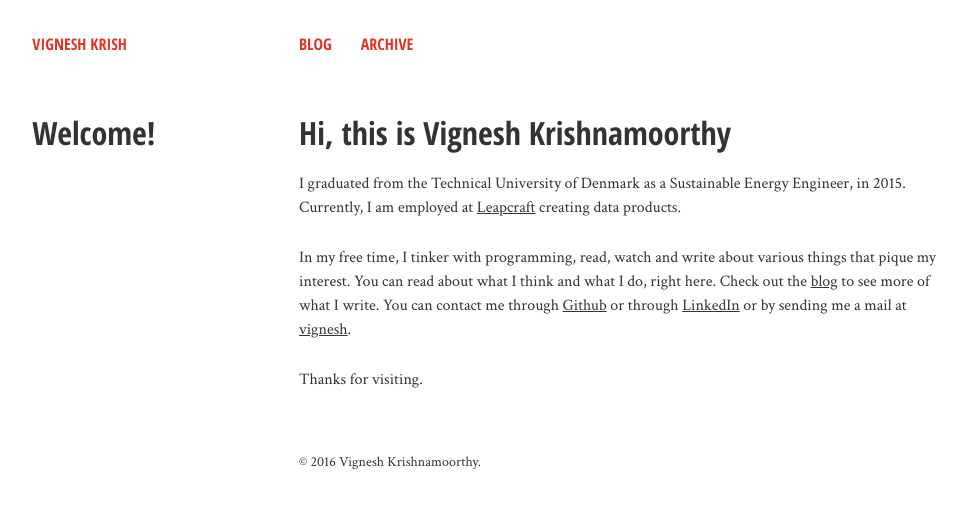
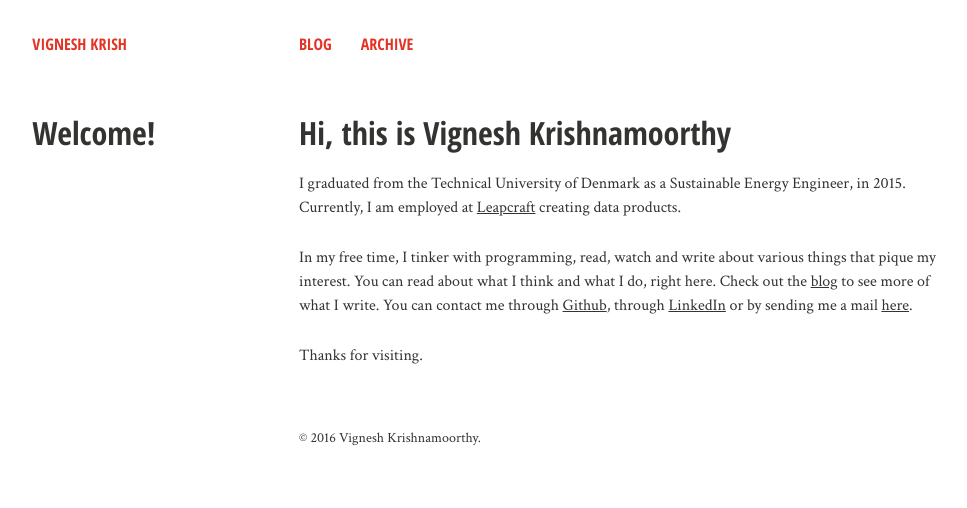
Before and after one commit to vignkri/vignkri.github.io, a Jekyll site: the page built from index.md, in a window 1280 px wide. Shown: the top 508 px of the page, without its empty margins (21-988 px from the left). Built offline with Jekyll 4.4.1, drawn with Linux system fonts in a browser that asks for light colours; nearby versions of some CDN libraries.

Commit message:
Formatting fixes.

```diff
--- a/index.md
+++ b/index.md
@@ -11,6 +11,6 @@ image:
 
 I graduated from the Technical University of Denmark as a Sustainable Energy Engineer, in 2015. Currently, I am employed at <a href="http://leapcraft.dk">Leapcraft</a> creating data products.
 
-In my free time, I tinker with programming, read, watch and write about various things that pique my interest. You can read about what I think and what I do, right here. Check out the <a href='blog'>blog</a> to see more of what I write. You can contact me through <a href="http://github.com/vignkri">Github</a> or through <a href='https://dk.linkedin.com/in/vigneshkrishnamoorthy'>LinkedIn</a> or by sending me a mail at <a href='mailto:k.vignesh.krish@gmail.com?Subject=Hello%20!'>vignesh</a>.
+In my free time, I tinker with programming, read, watch and write about various things that pique my interest. You can read about what I think and what I do, right here. Check out the <a href='blog'>blog</a> to see more of what I write. You can contact me through <a href="http://github.com/vignkri">Github</a>, through <a href='https://dk.linkedin.com/in/vigneshkrishnamoorthy'>LinkedIn</a> or by sending me a mail <a href='mailto:k.vignesh.krish@gmail.com?Subject=Hello%20!'>here</a>.
 
 Thanks for visiting.
```
